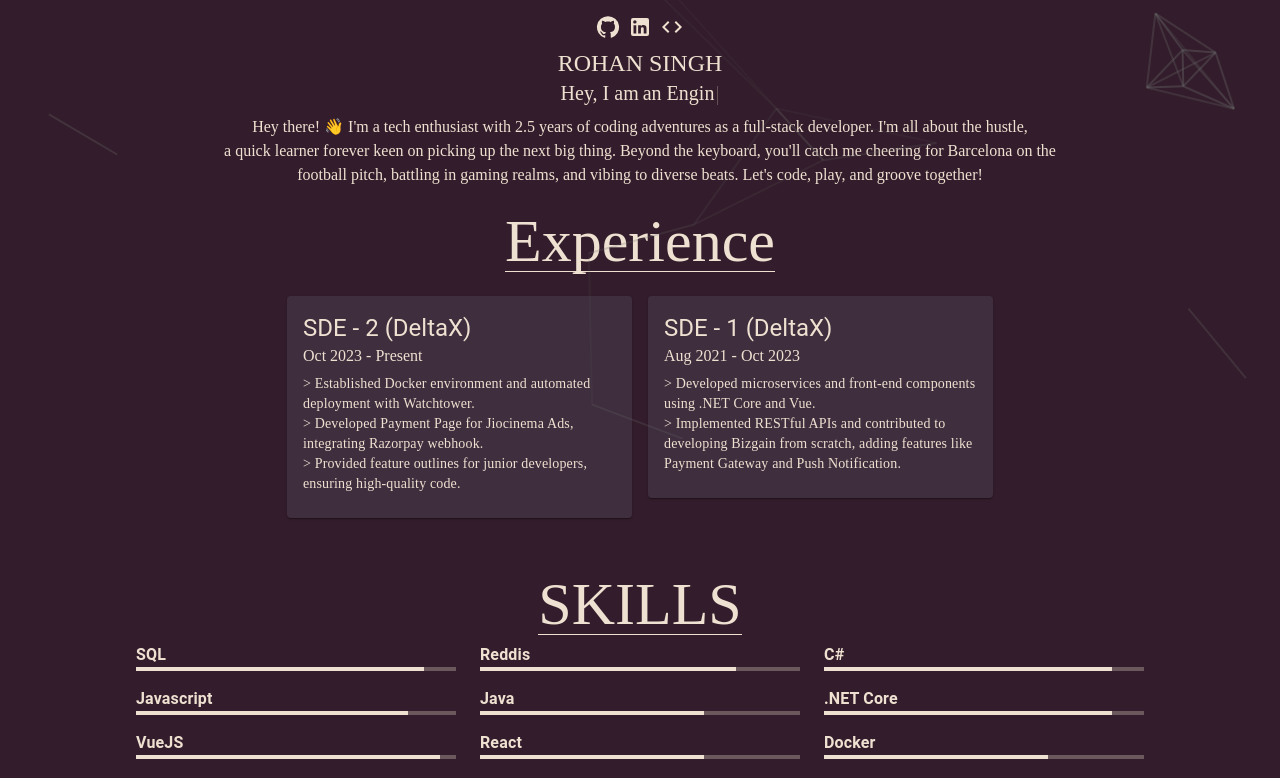
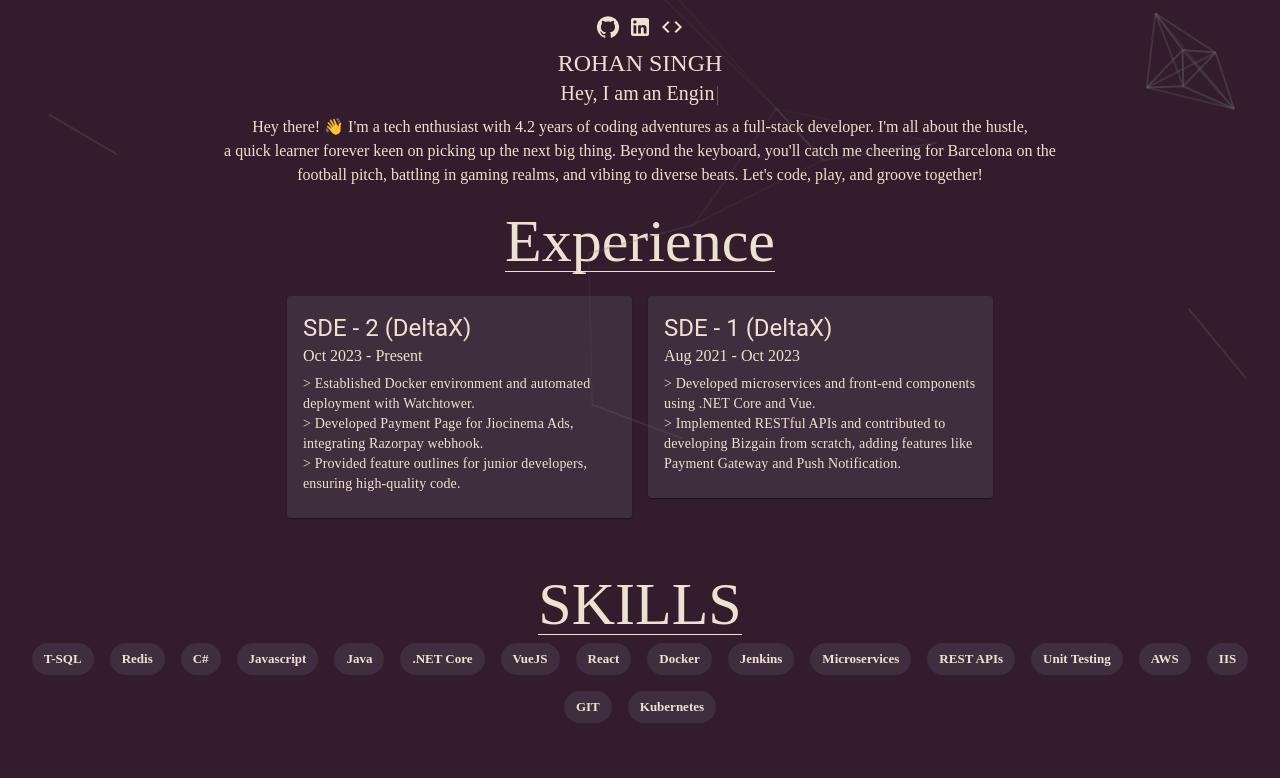
Before and after one commit to RohanSinghCode/portfolio, a React (Create React App) app: page / in a window 1280 px wide. Shown: the part 314-1092 px from the top of the page. Built offline with nearby package versions, Linux system fonts and the light colour scheme.

Commit message:
Add new skills, Fix typo, change skill card stylings, Fix email service and feedback for email sent

```diff
--- a/src/components/About.jsx
+++ b/src/components/About.jsx
@@ -15,7 +15,7 @@ const About = () => {
             </Grid>
             <Grid container justifyContent='center' alignContent='center' className='my-2'>
                 <a href="https://github.com/RohanSinghCode/" target="blank"> <GitHubIcon className="mx-1"/> </a>
-                <a href="https://www.linkedin.com/in/rohan-singh-807b67161/" target="blank"><LinkedInIcon className="mx-1"/> </a>
+                <a href="https://www.linkedin.com/in/rohan-s-807b67161/" target="blank"><LinkedInIcon className="mx-1"/> </a>
                 <a href="https://leetcode.com/rohansingh1999/"><CodeIcon className="mx-1"/> </a>
             </Grid>
             <Grid container justifyContent='center' alignContent='center'>
@@ -50,7 +50,7 @@ const About = () => {
             </Grid>
             <Grid container justifyContent={'center'} alignContent={'center'} >
                 <Grid className='mt-2 px-3 text-center'>
-                Hey there! 👋 I'm a tech enthusiast with 2.5 years of coding adventures as a full-stack developer. I'm all about the hustle,<br/>
+                Hey there! 👋 I'm a tech enthusiast with 4.2 years of coding adventures as a full-stack developer. I'm all about the hustle,<br/>
                 a quick learner forever keen on picking up the next big thing. Beyond the keyboard, you'll catch me cheering for Barcelona on the<br/>
                 football pitch, battling in gaming realms, and vibing to diverse beats. Let's code, play, and groove together! <br/>
                 </Grid>
--- a/src/components/Contact.jsx
+++ b/src/components/Contact.jsx
@@ -6,6 +6,7 @@ import { useState } from 'react';
 import emailjs from '@emailjs/browser'
 import { CircularProgress } from "@mui/material";
 import {Call, Email, LocationOn} from '@mui/icons-material';
+import Alert from '@mui/material/Alert';
 
 
 const Contact = () => {
@@ -15,6 +16,7 @@ const Contact = () => {
     const [isFullNameValid, setIsFullNameValid] = useState(true);
     const [isEmailValid, setIsEmailValid] = useState(true);
     const [isMessageSending, setIsMessageSending] = useState(false);
+    const [isMessagSent, setIsMessageSent] = useState(false);
     const [colorTheme] = useDarkSide();
     function handleFullNameChange(e) {
         setFullName(e.target.value);
@@ -49,7 +51,7 @@ const Contact = () => {
         return true;
 
     }
-    const sendEmail = async () => {
+    const sendEmail = () => {
         try {
             if (validateName() && validateEmail()) {
                 setIsMessageSending(true);
@@ -59,13 +61,15 @@ const Contact = () => {
                     'message': message,
                     'to_name': 'Rohan Singh'
                 }
-                await emailjs.send('service_ssyf1nj', 'template_gp7a3ag', templateParams, 'it8gtTu9xzquTYo54');
-                setFullName('');
-                setEmail('');
-                setMessage('');
+                emailjs.send('service_ssyf1nj', 'template_gp7a3ag', templateParams, 'it8gtTu9xzquTYo54');
             }
         } finally {
+            setIsMessageSent(true);
+            setFullName('');
+            setEmail('');
+            setMessage('');
             setIsMessageSending(false);
+            setIsMessageSent(false);
         }
     }
 
@@ -155,6 +159,7 @@ const Contact = () => {
                                         <span>Send</span>
                                     </LoadingButton>
                                 </Grid>
+                                {isMessagSent && <Alert severity="success">Email Sent!</Alert>}
                             </Grid>
                         </Grid>
                     </Grid>
--- a/src/components/SkillCard.jsx
+++ b/src/components/SkillCard.jsx
@@ -1,18 +1,9 @@
-import LinearProgress from '@mui/material/LinearProgress';
-import Typography from '@mui/material/Typography';
+import Chip from '@mui/material/Chip';
 
-const SkillCard = ({name, value}) => {
+const SkillCard = ({ name, value }) => {
     return (
-        <>
-            <Typography component="legend" className='font-bold'>{name}</Typography>
-            <LinearProgress
-                name="simple-controlled"
-                value={value}
-                variant="determinate"
-                color='inherit'
-            />
-        </>
-    )
-}
+        <Chip className='font-bold dark:text-text-darkMode dark:bg-appbar-darkMode' label={name} />
+    );
+};
 
 export default SkillCard;
--- a/src/components/Skills.jsx
+++ b/src/components/Skills.jsx
@@ -16,8 +16,8 @@ const Skills = () => {
                         {
                             skills.map((skill,index) => {
                                 return (
-                                    <Grid xs={4} className='m-2 mx-3 w-1/4' key={index}>
-                                        <SkillCard name={skill.name} value={skill.value}  />
+                                    <Grid  className='m-2 mx-2' key={index}>
+                                        <SkillCard name={skill.name}  />
                                     </Grid>
                                 )
                             })
--- a/src/constant.js
+++ b/src/constant.js
@@ -4,11 +4,11 @@ export const AppBar = {
 
 export const skills = [
     {
-        "name": "SQL",
+        "name": "T-SQL",
         "value": 90
     },
     {
-        "name": "Reddis",
+        "name": "Redis",
         "value": 80
     },
     {
@@ -50,6 +50,21 @@ export const skills = [
     {
         "name": "REST APIs",
         "value": 95
+    },
+    {
+        "name": "Unit Testing"
+    },
+    {
+        "name": "AWS"
+    },
+    {
+        "name":"IIS"
+    },
+    {
+        "name": "GIT"
+    },
+    {
+        "name": "Kubernetes"
     }
 ]
 
```
